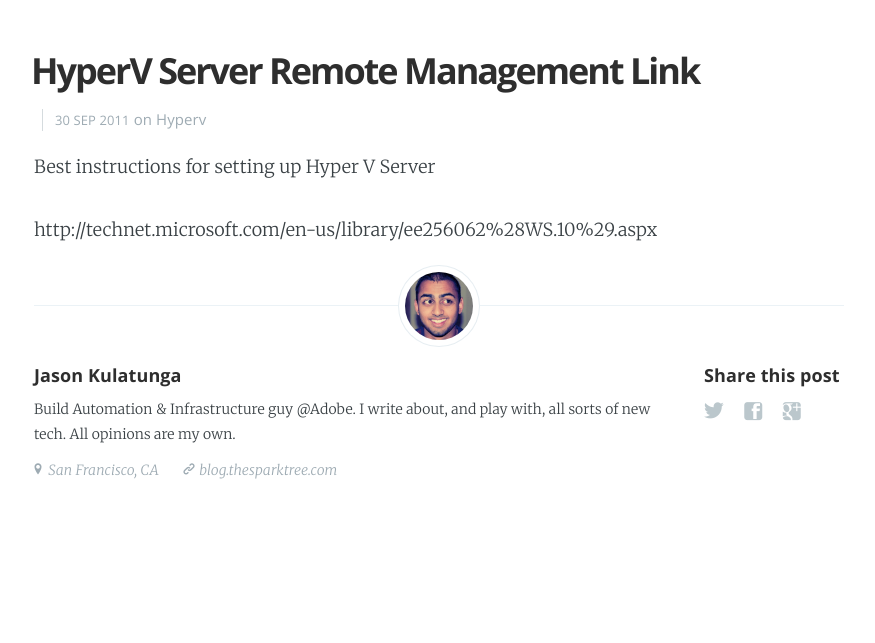
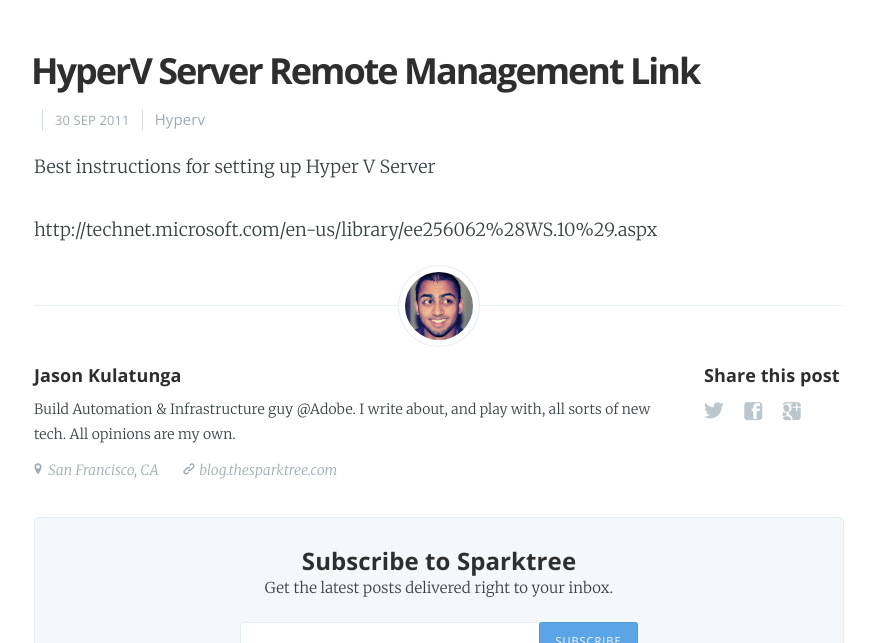
Before and after one commit to AnalogJ/thesparktree-blog, a Jekyll site: the page built from _posts/tumblr/2011-09-30-hyperv-server-remote-management-link.md, in a window 1280 px wide, cut to the strip 585-1228 px from the top of the page. Shown: the whole strip, without its empty margins (201-1076 px from the left). Built offline with Jekyll 4.4.1, drawn with Linux system fonts in a browser that asks for light colours; nearby versions of some CDN libraries; comment, search, counter and statistics services are not loaded; some of the changed text lies outside the part shown.

Commit message:
added signup form. fixed some templating issues. added new blog post. change tag list.

```diff
--- a/_includes/loop.html
+++ b/_includes/loop.html
@@ -28,7 +28,7 @@
             <a href='{{ site.baseurl }}/author/{{ site.nickname }}'>{{ site.author }}</a>
             <!-- [[tags prefix=" on "]] -->
             {% if post.tags.size > 0 %}
-                on
+            <span class="tags-wrapper">
                 {% for tag in post.tags %}
                     {% if forloop.index == post.tags.size %}
                        <a href='{{ site.baseurl }}/tag/{{ tag }}'>{{ tag | capitalize }}</a>
@@ -36,6 +36,7 @@
                        <a href='{{ site.baseurl }}/tag/{{ tag }}'>{{ tag | capitalize }}</a>,
                     {% endif %}
                 {% endfor %}
+            </span>
             {% endif %}
             <time class="post-date" datetime="{{ post.date | date:'%Y-%m-%d' }}">{{ post.date | date_to_string }}</time>
         </footer>
--- /dev/null
+++ b/_includes/mailchimp.html
@@ -0,0 +1,24 @@
+<!-- Begin MailChimp Signup Form -->
+<section class="gh-subscribe">
+    <h3 class="gh-subscribe-title">Subscribe to {{site.name}}</h3>
+    <p>Get the latest posts delivered right to your inbox.</p>
+
+    <form action="//thesparktree.us12.list-manage.com/subscribe/post?u=8600f4c40c69856634ec2a2c8&amp;id=db2fcf78fd&SIGNUP={{ page.url | escape }}" method="post" id="mc-embedded-subscribe-form" name="mc-embedded-subscribe-form" class="validate" target="_blank" novalidate>
+        <div class="mc-field-group form-group">
+            <input type="email" value="" name="EMAIL" class="subscribe-email required email" id="mce-EMAIL">
+        </div>
+        <button class="" type="submit">Subscribe</button>
+
+        <div id="mce-responses" class="clear">
+            <div class="response" id="mce-error-response" style="display:none"></div>
+            <div class="response" id="mce-success-response" style="display:none"></div>
+        </div>    <!-- real people should not fill this in and expect good things - do not remove this or risk form bot signups-->
+        <div style="position: absolute; left: -5000px;" aria-hidden="true"><input type="text" name="b_8600f4c40c69856634ec2a2c8_db2fcf78fd" tabindex="-1" value=""></div>
+    </form>
+
+
+    <span class="gh-subscribe-rss">or subscribe <a href="http://cloud.feedly.com/#subscription/feed/https://blog.thesparktree.com/feed.xml">via RSS</a> with Feedly!</span>
+</section>
+
+
+<!--End mc_embed_signup-->
--- a/_layouts/post.html
+++ b/_layouts/post.html
@@ -31,7 +31,7 @@
             <time class="post-date" datetime="{{ page.date | date:'%Y-%m-%d' }}">{{ page.date | date_to_string }}</time>
                 <!-- [[tags prefix=" on "]] -->
                 {% if page.tags.size > 0 %}
-                on
+                <span class="tags-wrapper">
                 {% for tag in page.tags %}
                     {% if forloop.index == page.tags.size %}
                        <a href='{{ site.baseurl }}/tag/{{ tag }}'>{{ tag | capitalize }}</a>
@@ -39,6 +39,7 @@
                        <a href='{{ site.baseurl }}/tag/{{ tag }}'>{{ tag | capitalize }}</a>,
                     {% endif %}
                 {% endfor %}
+                </span>
                 {% endif %}
             </section>
         </header>
@@ -92,6 +93,10 @@
                 </a>
             </section>
 
+            <!-- Subscribe -->
+            {% if site.disqus %}
+            {% include mailchimp.html %}
+            {% endif %}
             <!-- Add Disqus Comments -->
             {% if site.disqus %}
                 {% include disqus.html %}
--- a/assets/css/screen.css
+++ b/assets/css/screen.css
@@ -18,7 +18,6 @@
     11. Media Queries (Tablet)
     12. Media Queries (Mobile)
     13. Animations
-
 */
 
 /* ==========================================================================
@@ -1604,6 +1603,102 @@
 
 
 /* ==========================================================================
+   10. Subscribe - Generate those email subscribers
+   ========================================================================== */
+
+.gh-subscribe {
+    border: #e7eef2 1px solid;
+    padding: 3rem;
+    margin-top: 3rem;
+    text-align: center;
+    background: #f5f8fa;
+    border-radius: 5px;
+}
+
+.gh-subscribe-title {
+    margin-bottom: 0;
+    font-size: 2.4rem
+}
+
+.gh-subscribe p {
+    margin-top: 0;
+    font-size: 1.5rem;
+}
+
+.gh-subscribe form {
+    display: flex;
+    justify-content: center;
+    margin: 20px 0 0 0;
+}
+
+.gh-subscribe .form-group {
+    flex-grow: 1;
+    max-width: 300px;
+}
+
+.gh-subscribe .subscribe-email {
+    box-sizing: border-box;
+    width: 100%;
+    margin: 0;
+    border-radius: 4px 0 0 4px;
+    transition: all ease 0.5s;
+}
+
+.gh-subscribe input{
+    width: 260px;
+    padding: 6px 9px;
+    margin: 0 0 5px 0;
+    outline: 0;
+    font-family: 'Open Sans', sans-serif;
+    font-size: 1.6rem;
+    font-weight: 100;
+    line-height: 1.4em;
+    background: #fff;
+    border: #e7eef2 1px solid;
+    border-radius: 4px;
+    box-shadow: none;
+    -webkit-appearance: none;
+}
+
+.gh-subscribe .subscribe-email:focus {
+    border: #5ba4e5 1px solid;
+    transition: all ease 0.2s;
+}
+
+.gh-subscribe button {
+    margin-left: -1px;
+    border-radius: 0 4px 4px 0;
+
+    min-height: 35px;
+    width: auto;
+    display: inline-block;
+    padding: 0.1rem 1.5rem;
+    cursor: pointer;
+    outline: none;
+    text-decoration: none;
+    color: #fff;
+    font-family: 'Open Sans', sans-serif;
+    font-size: 11px; /* Hacks targeting Firefox. */
+    line-height: 13px; /* Hacks targeting Firefox. */
+    font-weight: 300;
+    text-align: center;
+    letter-spacing: 1px;
+    text-transform: uppercase;
+    text-shadow: none;
+    border-radius: 0.3rem;
+    border: rgba(0,0,0,0.05) 0.1em solid;
+    background: #5ba4e5;
+
+
+}
+
+.gh-subscribe-rss {
+    font-family: 'Open Sans', sans-serif;
+    font-size: 1.2rem;
+    line-height: 1.4em;
+}
+
+/* ==========================================================================
    11. Media Queries - Smaller than 900px
    ========================================================================== */
 
@@ -2065,3 +2160,10 @@
    End of file. Animations should be the last thing here. Do not add stuff
    below this point, or it will probably fuck everything up.
    ========================================================================== */
+
+.tags-wrapper
+{
+    margin-left: 8px;
+    padding-left: 12px;
+    border-left: #d5dbde 1px solid;
+}
```
Also changed, not shown: _posts/2017-04-07-local-development-with-wildcard-dns.md (added, +133 -0 lines), _posts/tumblr/2014-06-15-continuous-deployment-with-dokku-full-guide.md (+15 -15 lines), _posts/tumblr/2016-11-08-custom-domains-for-aws-lambdaapi-gateway-using.md (+0 -1 lines), assets/images/originals/cover_localhost.png (added).
